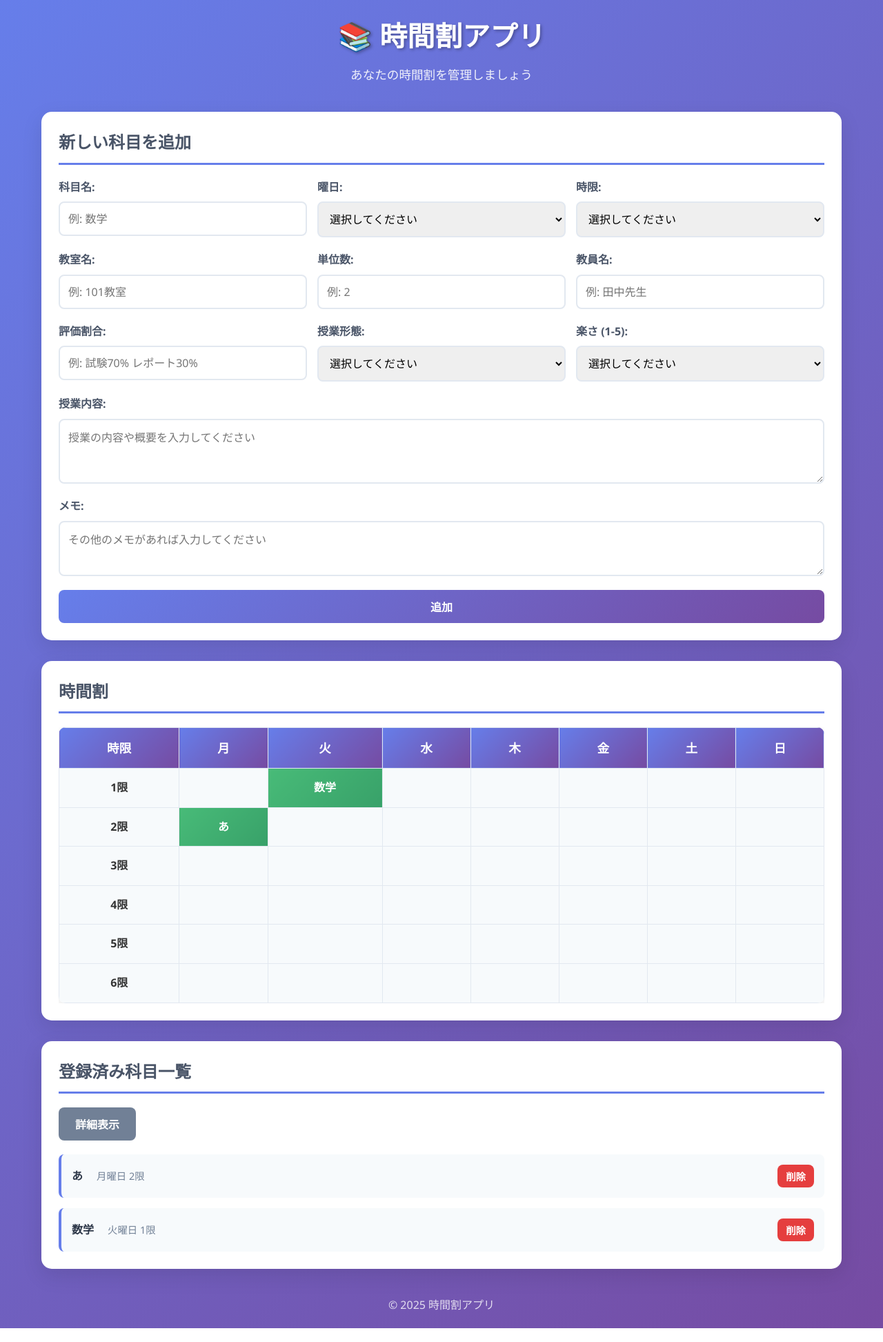
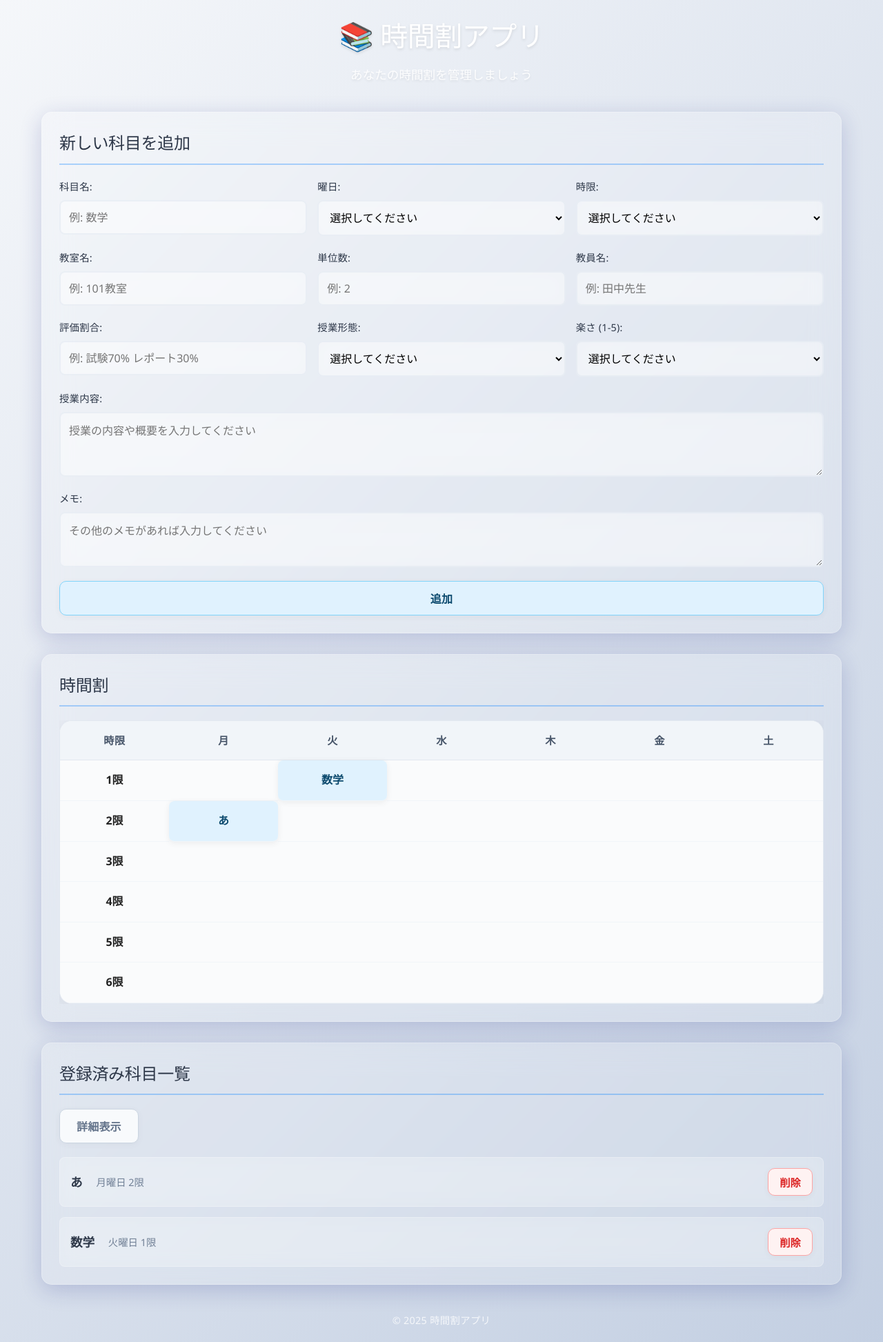
Before and after one commit to will-promotion/wheel-up-2025-fri3-hackathon, a Flask app: page / in a window 1280 px wide. Shown: the whole page at 69% size. Run offline with Flask 3, Linux system fonts and the light colour scheme; data comes from the database, SQL or seed files in the repository; both versions use the stored data as it was after the commit.

Commit message:
スタイルの改善とモーダル機能の強化：CSSのデザインを更新し、モーダル表示時のbodyクラスの管理を追加。日曜日のオプションを削除しました。

```diff
--- a/static/css/style.css
+++ b/static/css/style.css
@@ -8,9 +8,35 @@
 body {
     font-family: 'Segoe UI', Tahoma, Geneva, Verdana, sans-serif;
     line-height: 1.6;
-    color: #333;
-    background: linear-gradient(135deg, #667eea 0%, #764ba2 100%);
+    color: #222;
+    background: linear-gradient(135deg, #f5f7fa 0%, #c3cfe2 100%);
     min-height: 100vh;
+    overflow-y: scroll; /* 常にスクロールバーを表示 */
+}
+
+/* アニメーション付きグラデーション */
+@keyframes gradientShift {
+    0% {
+        background-position: 0% 50%;
+    }
+    25% {
+        background-position: 100% 50%;
+    }
+    50% {
+        background-position: 100% 100%;
+    }
+    75% {
+        background-position: 0% 100%;
+    }
+    100% {
+        background-position: 0% 50%;
+    }
+}
+
+/* モーダルが開いているときのbodyスタイル */
+body.modal-open {
+    overflow: hidden; /* スクロールを無効化 */
+    padding-right: 15px; /* スクロールバーの幅分のパディングを追加 */
 }
 
 .container {
@@ -24,17 +50,21 @@ header {
     text-align: center;
     margin-bottom: 40px;
     color: white;
+    text-shadow: 0 2px 4px rgba(0,0,0,0.1);
 }
 
 header h1 {
     font-size: 2.5rem;
     margin-bottom: 10px;
-    text-shadow: 2px 2px 4px rgba(0,0,0,0.3);
+    text-shadow: 0 2px 4px rgba(0,0,0,0.1);
+    font-weight: 300;
+    letter-spacing: -0.5px;
 }
 
 header p {
     font-size: 1.1rem;
     opacity: 0.9;
+    font-weight: 300;
 }
 
 /* メインコンテンツ */
@@ -45,23 +75,23 @@ main {
 
 /* セクション共通スタイル */
 section {
-    background: white;
+    background: rgba(255, 255, 255, 0.15);
+    backdrop-filter: blur(20px);
+    -webkit-backdrop-filter: blur(20px);
+    border: 1px solid rgba(255, 255, 255, 0.25);
     border-radius: 15px;
     padding: 25px;
-    box-shadow: 0 10px 30px rgba(0,0,0,0.1);
-    transition: transform 0.3s ease;
-}
-
-section:hover {
-    transform: translateY(-5px);
+    box-shadow: 0 8px 32px 0 rgba(31, 38, 135, 0.2);
 }
 
 section h2 {
-    color: #4a5568;
+    color: #2d3748;
     margin-bottom: 20px;
     font-size: 1.5rem;
-    border-bottom: 3px solid #667eea;
+    border-bottom: 2px solid rgba(0, 122, 255, 0.3);
     padding-bottom: 10px;
+    font-weight: 400;
+    letter-spacing: -0.3px;
 }
 
 /* フォームスタイル */
@@ -83,15 +113,20 @@ section h2 {
 }
 
 .form-group label {
-    font-weight: 600;
-    color: #4a5568;
+    font-weight: 500;
+    color: #2d3748;
+    font-size: 0.9rem;
+    letter-spacing: 0.2px;
 }
 
 .form-group input,
 .form-group select,
 .form-group textarea {
     padding: 12px;
-    border: 2px solid #e2e8f0;
+    border: 2px solid rgba(226, 232, 240, 0.6);
+    background: rgba(255, 255, 255, 0.4);
+    backdrop-filter: blur(15px);
+    -webkit-backdrop-filter: blur(15px);
     border-radius: 8px;
     font-size: 1rem;
     transition: border-color 0.3s ease;
@@ -114,48 +150,57 @@ section h2 {
 /* ボタンスタイル */
 .btn {
     padding: 12px 24px;
-    border: none;
-    border-radius: 8px;
+    border: 1.5px solid #cbd5e1;
+    border-radius: 10px;
     font-size: 1rem;
     font-weight: 600;
     cursor: pointer;
-    transition: all 0.3s ease;
+    transition: all 0.2s;
     text-decoration: none;
     display: inline-block;
     text-align: center;
+    background: #f8fafc;
+    color: #475569;
+    box-shadow: 0 2px 8px rgba(60, 60, 60, 0.06);
+    letter-spacing: 0.2px;
 }
 
 .btn-primary {
-    background: linear-gradient(135deg, #667eea 0%, #764ba2 100%);
-    color: white;
+    background: #e0f2fe;
+    color: #0c4a6e;
+    border: 1.5px solid #81d4fa;
 }
 
 .btn-primary:hover {
-    transform: translateY(-2px);
-    box-shadow: 0 5px 15px rgba(102, 126, 234, 0.4);
+    background: #b3e5fc;
+    color: #0c4a6e;
+    border: 1.5px solid #4fc3f7;
 }
 
 .btn-danger {
-    background: #e53e3e;
-    color: white;
-    padding: 6px 12px;
-    font-size: 0.9rem;
+    background: #fef2f2;
+    color: #dc2626;
+    border: 1.5px solid #fca5a5;
+    padding: 8px 16px;
+    font-size: 0.95rem;
 }
 
 .btn-danger:hover {
-    background: #c53030;
-    transform: translateY(-1px);
+    background: #fecaca;
+    color: #b91c1c;
+    border: 1.5px solid #f87171;
 }
 
 .btn-secondary {
-    background: #718096;
-    color: white;
+    background: #f8fafc;
+    color: #64748b;
+    border: 1.5px solid #cbd5e1;
 }
 
 .btn-secondary:hover {
-    background: #4a5568;
-    transform: translateY(-2px);
-    box-shadow: 0 5px 15px rgba(113, 128, 150, 0.4);
+    background: #f1f5f9;
+    color: #475569;
+    border: 1.5px solid #94a3b8;
 }
 
 /* 時間割テーブル */
@@ -165,45 +210,67 @@ section h2 {
 
 .timetable {
     width: 100%;
-    border-collapse: collapse;
-    background: white;
-    border-radius: 10px;
+    border-collapse: separate;
+    border-spacing: 0;
+    background: #f8fafc;
+    border: 1.5px solid #e2e8f0;
+    border-radius: 18px;
     overflow: hidden;
-    box-shadow: 0 5px 15px rgba(0,0,0,0.1);
+    box-shadow: 0 4px 24px 0 rgba(60, 60, 60, 0.08);
+    table-layout: fixed;
 }
 
 .timetable th,
 .timetable td {
-    padding: 15px;
+    padding: 16px;
     text-align: center;
-    border: 1px solid #e2e8f0;
+    border: none;
+    width: 16.66%;
+    word-wrap: break-word;
+    overflow: hidden;
+}
+
+.timetable th:first-child,
+.timetable td:first-child {
+    width: 16.66%;
+    font-weight: 600;
 }
 
 .timetable th {
-    background: linear-gradient(135deg, #667eea 0%, #764ba2 100%);
-    color: white;
+    background: #f1f5f9;
+    color: #475569;
     font-weight: 600;
-    font-size: 1.1rem;
+    font-size: 0.95rem;
+    letter-spacing: 0.5px;
+    text-transform: uppercase;
+    border-bottom: 1.5px solid #e2e8f0;
 }
 
 .timetable td {
-    background: #f7fafc;
-    transition: background-color 0.3s ease;
+    background: #fafbfc;
+    transition: background 0.2s;
+    min-height: 70px;
+    vertical-align: middle;
+    border-bottom: 1px solid #f1f5f9;
 }
 
 .timetable td:hover {
-    background: #edf2f7;
+    background: #f1f5f9;
 }
 
 .timetable td.has-subject {
-    background: linear-gradient(135deg, #48bb78 0%, #38a169 100%);
-    color: white;
+    background: #e0f2fe;
+    color: #0c4a6e;
     font-weight: 600;
-    position: relative;
+    cursor: pointer;
+    border-radius: 8px;
+    margin: 4px;
+    box-shadow: 0 2px 8px rgba(60, 60, 60, 0.08);
 }
 
 .timetable td.has-subject:hover {
-    background: linear-gradient(135deg, #38a169 0%, #2f855a 100%);
+    background: #b3e5fc;
+    color: #0c4a6e;
 }
 
 /* 科目一覧 */
@@ -221,14 +288,17 @@ section h2 {
     justify-content: space-between;
     align-items: center;
     padding: 15px;
-    background: #f7fafc;
+    background: rgba(247, 250, 252, 0.25);
+    backdrop-filter: blur(15px);
+    -webkit-backdrop-filter: blur(15px);
     border-radius: 8px;
-    border-left: 4px solid #667eea;
+    border-left: 4px solid #007AFF;
+    border: 1px solid rgba(255, 255, 255, 0.25);
     transition: all 0.3s ease;
 }
 
 .subject-item:hover {
-    background: #edf2f7;
+    background: rgba(237, 242, 247, 0.35);
     transform: translateX(5px);
 }
 
@@ -253,6 +323,8 @@ section h2 {
 .subject-name {
     font-weight: 600;
     color: #2d3748;
+    font-size: 1.1rem;
+    letter-spacing: -0.2px;
 }
 
 .subject-details {
@@ -295,8 +379,10 @@ section h2 {
 footer {
     text-align: center;
     margin-top: 40px;
-    color: white;
-    opacity: 0.8;
+    color: rgba(255, 255, 255, 0.8);
+    font-size: 0.9rem;
+    font-weight: 300;
+    letter-spacing: 0.3px;
 }
 
 /* レスポンシブデザイン */
--- a/static/js/app.js
+++ b/static/js/app.js
@@ -43,6 +43,8 @@ class TimetableApp {
         const closeModal = () => {
             modal.style.display = 'none';
             this.currentSubject = null;
+            // モーダルを閉じた後にbodyクラスを削除
+            document.body.classList.remove('modal-open');
         };
 
         // イベントリスナー
@@ -70,6 +72,8 @@ class TimetableApp {
         if (this.currentSubject) {
             await this.deleteSubject(this.currentSubject.id);
             document.getElementById('subjectModal').style.display = 'none';
+            // モーダルを閉じた後にbodyクラスを削除
+            document.body.classList.remove('modal-open');
         }
     }
 
@@ -288,7 +292,7 @@ class TimetableApp {
         const timetableBody = document.getElementById('timetableBody');
         if (!timetableBody) return;
 
-        const days = ['月', '火', '水', '木', '金', '土', '日'];
+        const days = ['月', '火', '水', '木', '金', '土']; // 日曜日を削除
         const periods = 6;
 
         let tableHTML = '';
@@ -429,6 +433,8 @@ class TimetableApp {
             </div>
         `;
 
+        // モーダルを開く前にbodyにクラスを追加
+        document.body.classList.add('modal-open');
         modal.style.display = 'block';
     }
 
--- a/templates/index.html
+++ b/templates/index.html
@@ -34,7 +34,6 @@
                                 <option value="木">木曜日</option>
                                 <option value="金">金曜日</option>
                                 <option value="土">土曜日</option>
-                                <option value="日">日曜日</option>
                             </select>
                         </div>
 
@@ -129,7 +128,6 @@
                                 <th>木</th>
                                 <th>金</th>
                                 <th>土</th>
-                                <th>日</th>
                             </tr>
                         </thead>
                         <tbody id="timetableBody">
```
Also changed, not shown: other parts of static/css/style.css (+45 -21 lines), school.db.
